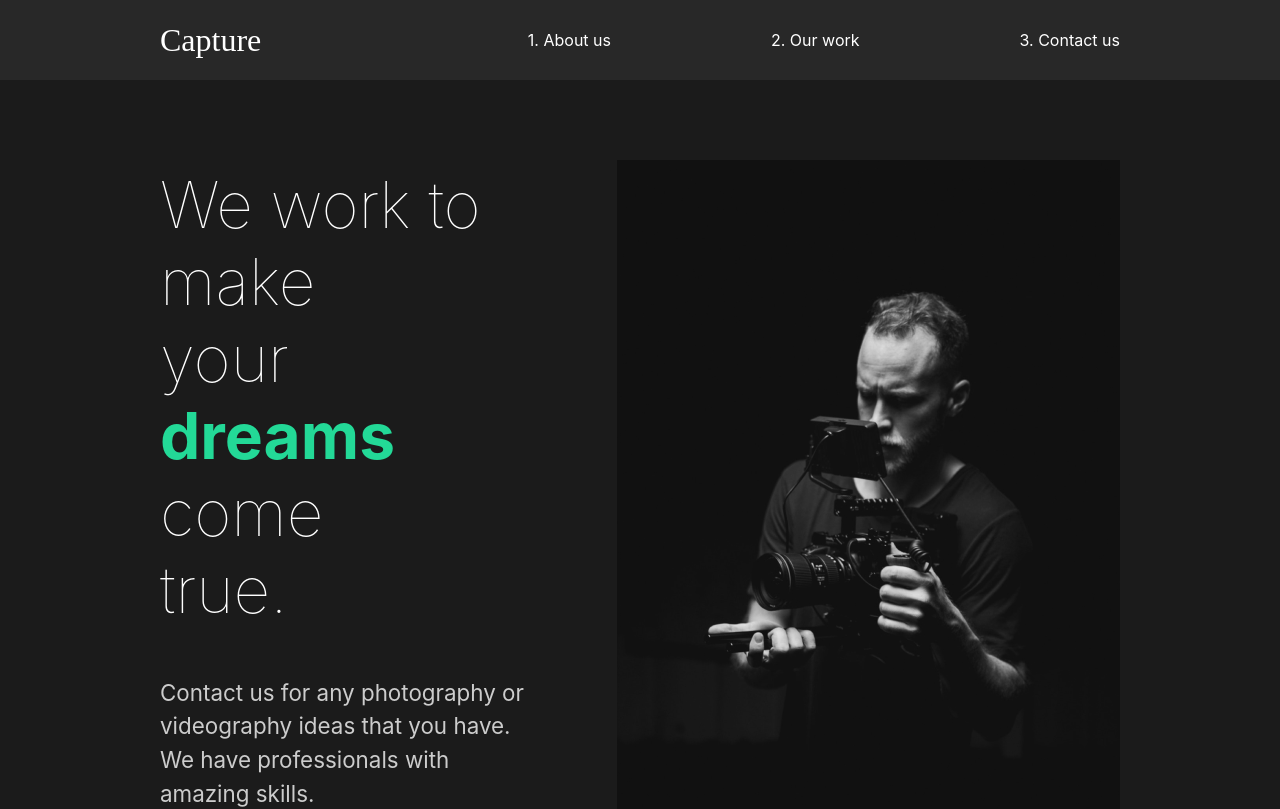
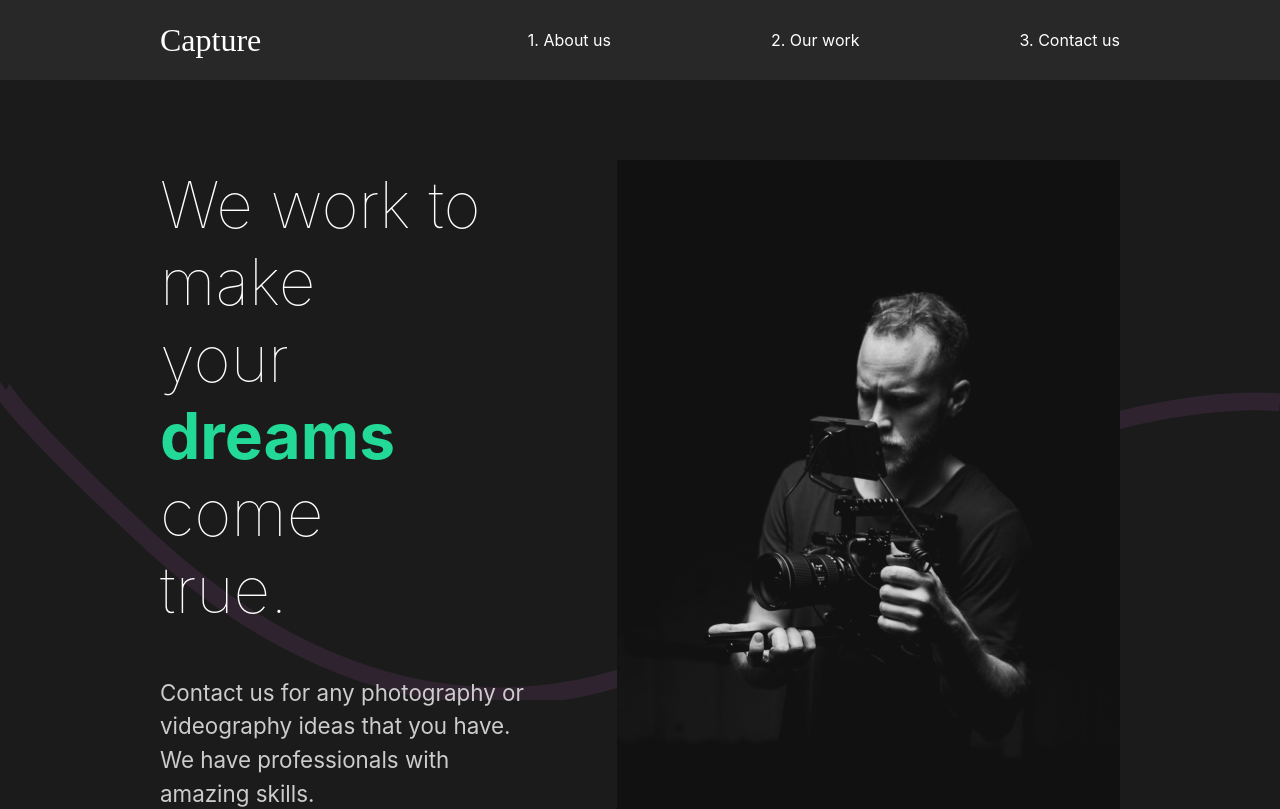
Before and after one commit to rigglet/deved-portfolio, a React (Create React App) app: page / in a window 1280 px wide. Shown: the top 809 px of the page. Built offline with nearby package versions, Linux system fonts and the light colour scheme; the HTML template or start-up script is replaced by a standard one.

Commit message:
13. Wave animation

```diff
--- a/src/components/AboutSection.js
+++ b/src/components/AboutSection.js
@@ -3,6 +3,8 @@
 //Framer motion
 import { motion } from "framer-motion";
 import { titleAnimation, fade, photoAnimation } from "../animation";
+
+import Wave from "./Wave";
 
 const AboutSection = () => {
   return (
@@ -31,6 +33,7 @@
       <motion.Image variants={photoAnimation}>
         <img src={home1} alt="Guy with a camera" />
       </motion.Image>
+      <Wave />
     </Layout>
   );
 };
--- /dev/null
+++ b/src/components/Wave.js
@@ -0,0 +1,30 @@
+import styled from "styled-components";
+import { motion } from "framer-motion";
+
+const Wave = () => {
+  return (
+    <WaveSvg
+      viewBox="0 0 1440 363"
+      fill="none"
+      xmlns="http://www.w3.org/2000/svg"
+    >
+      <motion.path
+        initial={{ pathLength: 0, pathOffset: 1 }}
+        animate={{ pathLength: 1, pathOffset: 0 }}
+        transition={{ duration: 1 }}
+        d="M1440 27.4774C1352.73 19.8184 1122.41 49.0556 899.331 227.276C620.48 450.052 354.282 355.647 170.328 185.318C23.165 49.0556 -4.21721 8.32998 0.487081 5"
+        stroke="#D96ED4"
+        strokeOpacity="0.1"
+        strokeWidth="20"
+      />
+    </WaveSvg>
+  );
+};
+
+const WaveSvg = styled.svg`
+  position: absolute;
+  left: 0;
+  z-index: -1;
+`;
+
+export default Wave;
--- a/src/styles/styles.js
+++ b/src/styles/styles.js
@@ -12,6 +12,7 @@
 export const Description = styled.div`
   flex: 1;
   padding-right: 5rem;
+  z-index: 2;
   h2 {
     font-weight: lighter;
   }
@@ -21,6 +22,7 @@
   flex: 1;
   overflow: hidden;
   img {
+    z-index: 3;
     width: 100%;
     height: 80vh;
     object-fit: cover;
```
Also changed, not shown: 1 other file (tests, documents, lock files or other folders).
